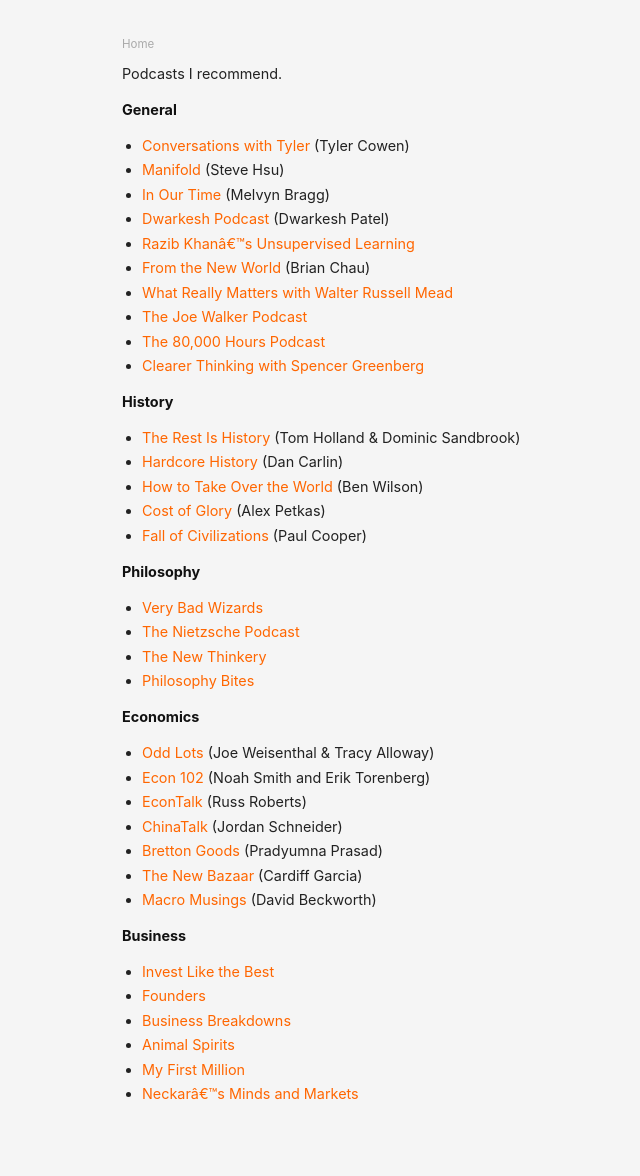
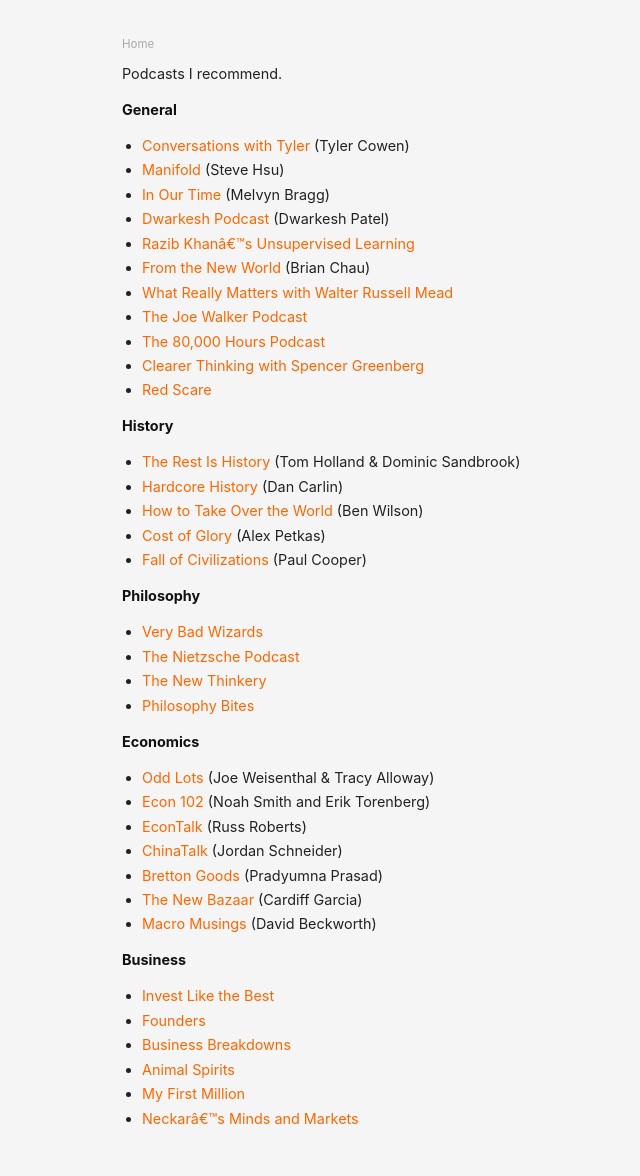
Before and after one commit to danschlz/danschulz.github.io, a Jekyll site: the page built from podcasts.md, in a window 1280 px wide. Shown: the whole page, without its empty margins (238-878 px from the left). Built offline with Jekyll 4.4.1, drawn with Linux system fonts in a browser that asks for light colours; before the commit the page ends 1151 px from its top, so only the background shows below that.

Commit message:
Update podcasts.md

```diff
--- a/podcasts.md
+++ b/podcasts.md
@@ -16,6 +16,7 @@ Podcasts I recommend.
 - [The Joe Walker Podcast](https://josephnoelwalker.com/)
 - [The 80,000 Hours Podcast](https://80000hours.org/podcast/)
 - [Clearer Thinking with Spencer Greenberg](https://podcast.clearerthinking.org/)
+- [Red Scare](https://redscarepodcast.libsyn.com/)
 
 **History**
 - [The Rest Is History](https://podcasts.apple.com/gb/podcast/the-rest-is-history/id1537788786) (Tom Holland & Dominic Sandbrook)
```
